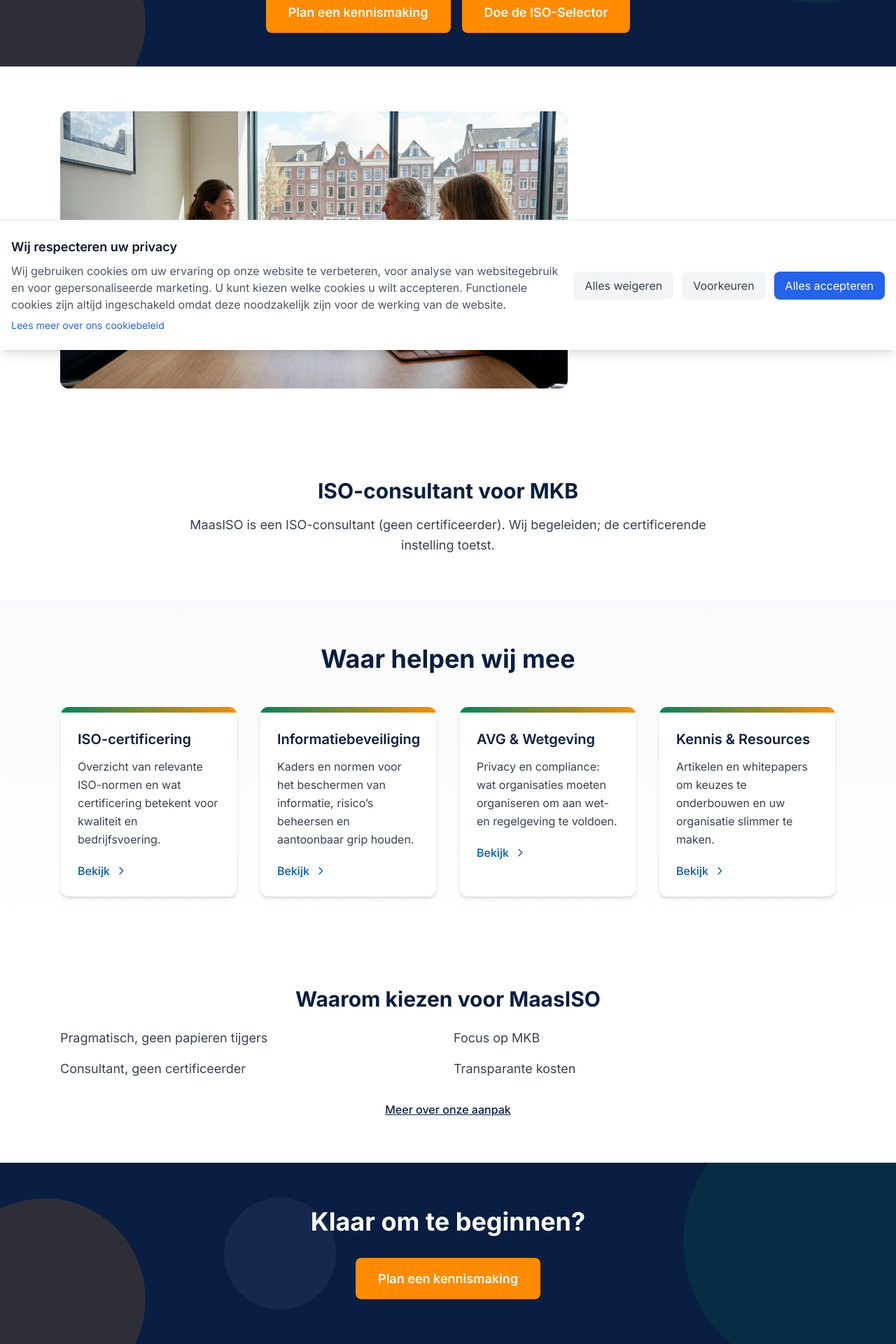
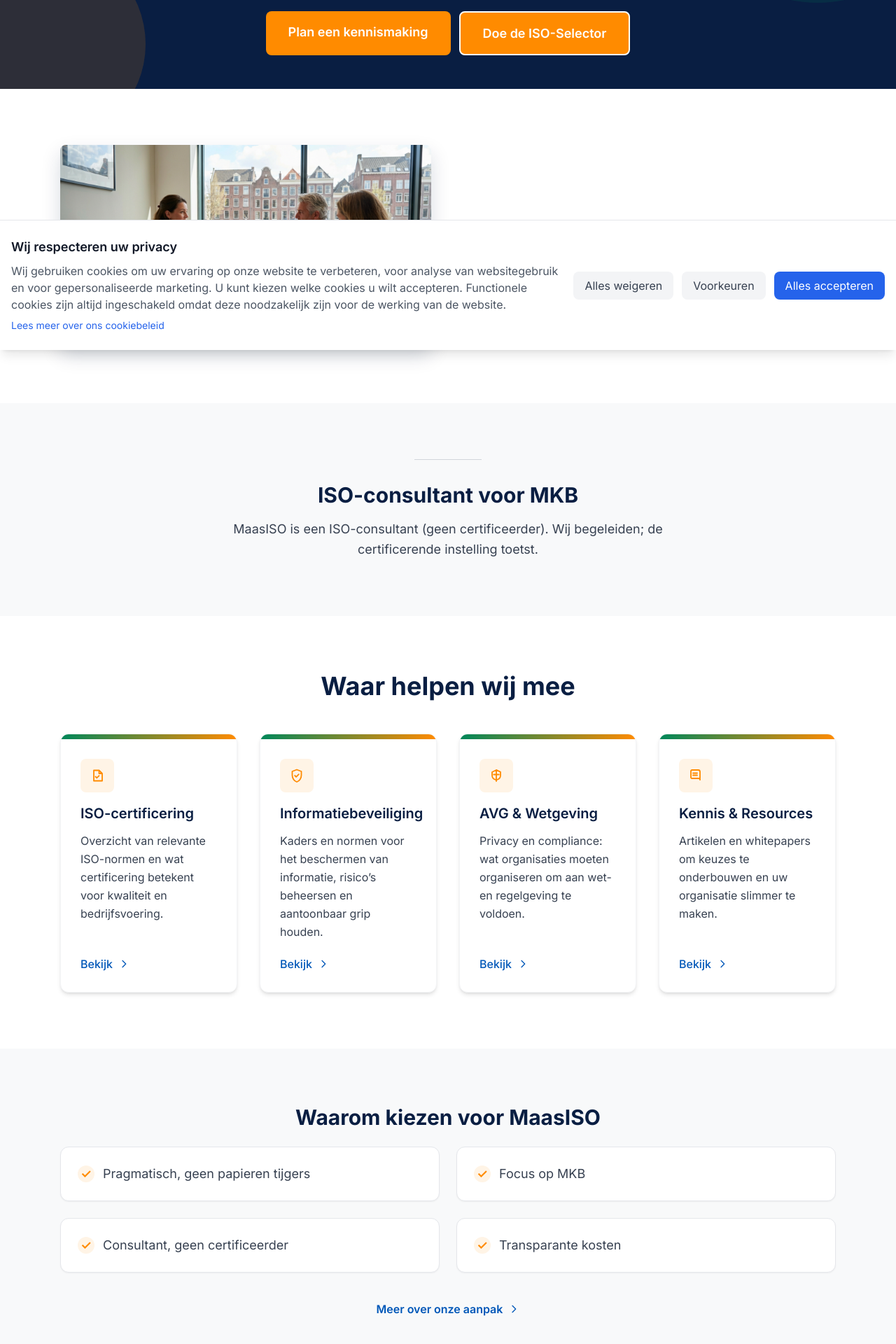
Before and after one commit to jackdamnielzz/maasiso, a Next.js app: page / in a window 1280 px wide. Shown: the part 300-2220 px from the top of the page at 70% size. Built offline with nearby package versions, Linux system fonts and the light colour scheme.

Commit message:
Refine homepage layout rhythm and card presentation

```diff
--- a/app/page.tsx
+++ b/app/page.tsx
@@ -24,31 +24,89 @@
     description:
       "Overzicht van relevante ISO-normen en wat certificering betekent voor kwaliteit en bedrijfsvoering.",
     href: "/iso-certificering",
+    icon: (
+      <svg className="h-6 w-6" viewBox="0 0 24 24" fill="none" aria-hidden="true">
+        <path
+          d="M7 4.5h7.5L19 9v10.5H7V4.5Z"
+          stroke="currentColor"
+          strokeWidth="1.8"
+          strokeLinejoin="round"
+        />
+        <path d="M14.5 4.5V9H19" stroke="currentColor" strokeWidth="1.8" strokeLinejoin="round" />
+        <path
+          d="m9.5 13.5 1.8 1.8 3.2-3.2"
+          stroke="currentColor"
+          strokeWidth="1.8"
+          strokeLinecap="round"
+          strokeLinejoin="round"
+        />
+      </svg>
+    ),
   },
   {
     title: "Informatiebeveiliging",
     description:
       "Kaders en normen voor het beschermen van informatie, risico’s beheersen en aantoonbaar grip houden.",
     href: "/informatiebeveiliging",
+    icon: (
+      <svg className="h-6 w-6" viewBox="0 0 24 24" fill="none" aria-hidden="true">
+        <path
+          d="M12 3.5 5.5 6v5.5c0 4.3 2.8 8.3 6.5 9.5 3.7-1.2 6.5-5.2 6.5-9.5V6L12 3.5Z"
+          stroke="currentColor"
+          strokeWidth="1.8"
+          strokeLinejoin="round"
+        />
+        <path
+          d="m9.2 12 1.9 1.9 3.7-3.7"
+          stroke="currentColor"
+          strokeWidth="1.8"
+          strokeLinecap="round"
+          strokeLinejoin="round"
+        />
+      </svg>
+    ),
   },
   {
     title: "AVG & Wetgeving",
     description:
       "Privacy en compliance: wat organisaties moeten organiseren om aan wet- en regelgeving te voldoen.",
     href: "/avg-wetgeving",
+    icon: (
+      <svg className="h-6 w-6" viewBox="0 0 24 24" fill="none" aria-hidden="true">
+        <path
+          d="M12 4v16m0-16-6 3v4.5c0 3 2.1 5.7 5 6.4m1-14 6 3v4.5c0 3-2.1 5.7-5 6.4"
+          stroke="currentColor"
+          strokeWidth="1.8"
+          strokeLinecap="round"
+          strokeLinejoin="round"
+        />
+        <path d="M8.2 10.5h7.6" stroke="currentColor" strokeWidth="1.8" strokeLinecap="round" />
+      </svg>
+    ),
   },
   {
     title: "Kennis & Resources",
     description:
       "Artikelen en whitepapers om keuzes te onderbouwen en uw organisatie slimmer te maken.",
     href: "/kennis",
+    icon: (
+      <svg className="h-6 w-6" viewBox="0 0 24 24" fill="none" aria-hidden="true">
+        <path
+          d="M5 5.5c0-.8.7-1.5 1.5-1.5h9A2.5 2.5 0 0 1 18 6.5V18a2 2 0 0 0-2-2H6.5A1.5 1.5 0 0 1 5 14.5v-9Z"
+          stroke="currentColor"
+          strokeWidth="1.8"
+          strokeLinejoin="round"
+        />
+        <path d="M8 8.5h6M8 11.5h6" stroke="currentColor" strokeWidth="1.8" strokeLinecap="round" />
+      </svg>
+    ),
   },
 ] as const;
 
 export default function Home() {
   // TODO: Homepage migreren naar Strapi – deze sectie moet content-gedreven worden
   return (
-    <div className="bg-gradient-to-b from-blue-50 to-white">
+    <div className="bg-white">
       <section className="hero-section relative overflow-hidden">
         <div className="absolute top-0 left-0 w-full h-full overflow-hidden">
           <div className="absolute top-0 right-0 w-96 h-96 bg-[#00875A] rounded-full opacity-10 -mr-20 -mt-20 animate-pulse-slow"></div>
@@ -59,20 +117,20 @@
           <h1 className="text-4xl md:text-5xl font-bold mb-6 text-white drop-shadow-lg">
             MaasISO – ISO-consultancy voor MKB
           </h1>
-          <p className="text-lg md:text-xl text-white/90 mb-8 max-w-2xl mx-auto">
+          <p className="text-lg md:text-xl text-white/90 mb-8 max-w-[37.5rem] mx-auto">
             Pragmatische begeleiding bij ISO-certificering, informatiebeveiliging en compliance voor
             organisaties in Nederland en België.
           </p>
-          <div className="flex flex-col sm:flex-row justify-center gap-4">
+          <div className="mx-auto flex w-full max-w-sm flex-col gap-3 sm:max-w-none sm:w-auto sm:flex-row sm:justify-center">
             <Link
               href="/contact"
-              className="primary-button hover:bg-[#FF9B20] hover:shadow-lg transition-all duration-300 transform hover:-translate-y-1"
+              className="primary-button w-full sm:w-auto sm:min-w-[220px] text-center hover:bg-[#FF9B20] hover:shadow-lg transition-all duration-300 transform hover:-translate-y-1"
             >
               Plan een kennismaking
             </Link>
             <Link
               href="/iso-selector"
-              className="primary-button bg-white text-[#091E42] hover:bg-gray-200 hover:shadow-lg transition-all duration-300 transform hover:-translate-y-1"
+              className="primary-button w-full sm:w-auto sm:min-w-[220px] text-center border-2 border-white bg-transparent text-white hover:bg-white hover:text-[#091E42] hover:shadow-lg transition-all duration-300 transform hover:-translate-y-1"
             >
               Doe de ISO-Selector
             </Link>
@@ -80,39 +138,46 @@
         </div>
       </section>
 
-      <section className="py-12 md:py-16 bg-white">
+      <section className="!py-12 lg:!py-20 bg-white">
         <div className="container-custom px-4 sm:px-6 lg:px-8">
-          <div className="grid grid-cols-1 lg:grid-cols-12 gap-8 lg:gap-10 items-center">
-            <figure className="lg:col-span-8">
+          <div className="grid grid-cols-1 lg:grid-cols-2 gap-8 lg:gap-12 items-center">
+            <figure className="w-full">
               <img
                 src="/images/maasisohome.png"
                 alt="ISO-consultant bespreekt implementatie met MKB-management tijdens adviesgesprek"
                 loading="lazy"
-                className="w-full h-auto rounded-xl"
+                className="w-full h-auto rounded-[8px] shadow-[0_12px_28px_rgba(9,30,66,0.16)]"
               />
             </figure>
-            <div className="lg:col-span-4">
-              <p className="text-gray-700 leading-relaxed">
-                Praktisch advies, afgestemd op de dagelijkse realiteit van MKB-organisaties.
-              </p>
+            <div className="flex h-full items-center">
+              <div className="flex items-start gap-4 lg:gap-5">
+                <span
+                  aria-hidden="true"
+                  className="mt-1 h-16 lg:h-20 w-[3px] rounded-full bg-[#FF8B00]"
+                />
+                <p className="text-xl md:text-2xl text-[#172B4D] leading-relaxed">
+                  Praktisch advies, afgestemd op de dagelijkse realiteit van MKB-organisaties.
+                </p>
+              </div>
             </div>
           </div>
         </div>
       </section>
 
-      <section className="py-12 md:py-16 bg-white">
-        <div className="container-custom max-w-content px-4 sm:px-6 lg:px-8">
+      <section className="!py-12 lg:!py-20 bg-[#f8f9fa]">
+        <div className="container-custom px-4 sm:px-6 lg:px-8">
+          <div className="mx-auto mb-8 h-px w-24 bg-gray-300" />
           <h2 className="text-2xl md:text-3xl font-bold mb-4 text-center text-[#091E42]">
             ISO-consultant voor MKB
           </h2>
-          <p className="text-lg text-center text-gray-700 max-w-3xl mx-auto leading-relaxed">
+          <p className="text-lg text-center text-gray-700 max-w-[43.75rem] mx-auto leading-relaxed">
             MaasISO is een ISO-consultant (geen certificeerder). Wij begeleiden; de certificerende
             instelling toetst.
           </p>
         </div>
       </section>
 
-      <section className="py-16 md:py-20 bg-gradient-to-b from-gray-50 to-white">
+      <section className="!py-12 lg:!py-20 bg-white">
         <div className="container-custom px-4 sm:px-6 lg:px-8">
           <div className="text-center mb-12">
             <h2 className="text-3xl md:text-4xl font-bold text-[#091E42] mb-4">
@@ -124,15 +189,18 @@
               <Link
                 key={card.href}
                 href={card.href}
-                className="group bg-white rounded-xl shadow-md hover:shadow-xl transition-all duration-300 border border-gray-100 overflow-hidden"
+                className="group flex h-full flex-col rounded-xl bg-white shadow-md hover:shadow-xl transition-all duration-300 border border-gray-100 overflow-hidden hover:-translate-y-0.5"
               >
                 <div className="h-2 bg-gradient-to-r from-[#00875A] to-[#FF8B00]" />
-                <div className="p-6">
+                <div className="p-6 md:p-7 flex h-full flex-col">
+                  <div className="mb-4 inline-flex h-12 w-12 items-center justify-center rounded-lg bg-[#FFF4E6] text-[#FF8B00]">
+                    {card.icon}
+                  </div>
                   <h3 className="text-xl font-semibold text-[#091E42] group-hover:text-[#00875A] transition-colors duration-300 mb-3">
                     {card.title}
                   </h3>
                   <p className="text-gray-700 leading-relaxed mb-5">{card.description}</p>
-                  <span className="inline-flex items-center gap-2 text-[#0057b8] font-medium group-hover:text-[#00875A] transition-colors duration-300">
+                  <span className="mt-auto inline-flex items-center gap-2 text-[#0057b8] font-medium group-hover:text-[#00875A] transition-colors duration-300">
                     Bekijk
                     <svg
                       className="w-4 h-4 transition-transform duration-300 group-hover:translate-x-1"
@@ -155,26 +223,57 @@
         </div>
       </section>
 
-      <section className="py-14 md:py-18 bg-white">
-        <div className="container-custom px-4 sm:px-6 lg:px-8 max-w-4xl">
+      <section className="!py-12 lg:!py-20 bg-[#f8f9fa]">
+        <div className="container-custom px-4 sm:px-6 lg:px-8 max-w-5xl">
           <h2 className="text-2xl md:text-3xl font-bold text-[#091E42] mb-6 text-center">
             Waarom kiezen voor MaasISO
           </h2>
-          <ul className="grid grid-cols-1 sm:grid-cols-2 gap-4 text-lg text-gray-700 mb-8">
-            <li>Pragmatisch, geen papieren tijgers</li>
-            <li>Focus op MKB</li>
-            <li>Consultant, geen certificeerder</li>
-            <li>Transparante kosten</li>
+          <ul className="grid grid-cols-1 sm:grid-cols-2 gap-4 md:gap-6 text-lg text-gray-700 mb-10">
+            <li className="rounded-xl border border-gray-200 bg-white p-5 md:p-6 shadow-sm flex items-start gap-3">
+              <span className="mt-0.5 inline-flex h-6 w-6 items-center justify-center rounded-full bg-[#FFF4E6] text-[#FF8B00] font-semibold">
+                ✓
+              </span>
+              <span>Pragmatisch, geen papieren tijgers</span>
+            </li>
+            <li className="rounded-xl border border-gray-200 bg-white p-5 md:p-6 shadow-sm flex items-start gap-3">
+              <span className="mt-0.5 inline-flex h-6 w-6 items-center justify-center rounded-full bg-[#FFF4E6] text-[#FF8B00] font-semibold">
+                ✓
+              </span>
+              <span>Focus op MKB</span>
+            </li>
+            <li className="rounded-xl border border-gray-200 bg-white p-5 md:p-6 shadow-sm flex items-start gap-3">
+              <span className="mt-0.5 inline-flex h-6 w-6 items-center justify-center rounded-full bg-[#FFF4E6] text-[#FF8B00] font-semibold">
+                ✓
+              </span>
+              <span>Consultant, geen certificeerder</span>
+            </li>
+            <li className="rounded-xl border border-gray-200 bg-white p-5 md:p-6 shadow-sm flex items-start gap-3">
+              <span className="mt-0.5 inline-flex h-6 w-6 items-center justify-center rounded-full bg-[#FFF4E6] text-[#FF8B00] font-semibold">
+                ✓
+              </span>
+              <span>Transparante kosten</span>
+            </li>
           </ul>
           <div className="flex justify-center">
-            <Link href="/waarom-maasiso" className="text-primary font-medium underline">
+            <Link
+              href="/waarom-maasiso"
+              className="inline-flex items-center gap-2 text-[#0057B8] font-semibold hover:text-[#00875A] transition-colors duration-300"
+            >
               Meer over onze aanpak
+              <svg className="w-4 h-4" fill="none" stroke="currentColor" viewBox="0 0 24 24">
+                <path
+                  strokeLinecap="round"
+                  strokeLinejoin="round"
+                  strokeWidth={2}
+                  d="M9 5l7 7-7 7"
+                />
+              </svg>
             </Link>
           </div>
         </div>
       </section>
 
-      <section className="bg-[#091E42] text-white py-16 md:py-24 relative overflow-hidden">
+      <section className="bg-[#091E42] text-white !py-12 lg:!py-20 relative overflow-hidden">
         <div className="absolute top-0 left-0 w-full h-full overflow-hidden">
           <div className="absolute top-0 right-0 w-96 h-96 bg-[#00875A] rounded-full opacity-10 -mr-20 -mt-20 animate-pulse-slow"></div>
           <div className="absolute bottom-0 left-0 w-72 h-72 bg-[#FF8B00] rounded-full opacity-10 -ml-20 -mb-20 animate-pulse-slow delay-300"></div>
--- a/src/components/layout/Footer.tsx
+++ b/src/components/layout/Footer.tsx
@@ -107,7 +107,7 @@
                 href="https://twitter.com/maasiso"
                 target="_blank"
                 rel="noopener noreferrer"
-                className="text-gray-400 hover:text-white"
+                className="inline-flex h-11 w-11 items-center justify-center rounded-full text-gray-400 hover:text-white hover:bg-white/10 transition-colors"
               >
                 <span className="sr-only">Twitter</span>
                 <svg className="h-6 w-6" fill="currentColor" viewBox="0 0 24 24">
@@ -118,7 +118,7 @@
                 href="https://linkedin.com/company/maasiso"
                 target="_blank"
                 rel="noopener noreferrer"
-                className="text-gray-400 hover:text-white"
+                className="inline-flex h-11 w-11 items-center justify-center rounded-full text-gray-400 hover:text-white hover:bg-white/10 transition-colors"
               >
                 <span className="sr-only">LinkedIn</span>
                 <svg className="h-6 w-6" fill="currentColor" viewBox="0 0 24 24">
@@ -129,7 +129,7 @@
                 href="https://facebook.com/maasiso"
                 target="_blank"
                 rel="noopener noreferrer"
-                className="text-gray-400 hover:text-white"
+                className="inline-flex h-11 w-11 items-center justify-center rounded-full text-gray-400 hover:text-white hover:bg-white/10 transition-colors"
               >
                 <span className="sr-only">Facebook</span>
                 <svg className="h-6 w-6" fill="currentColor" viewBox="0 0 24 24">
```
